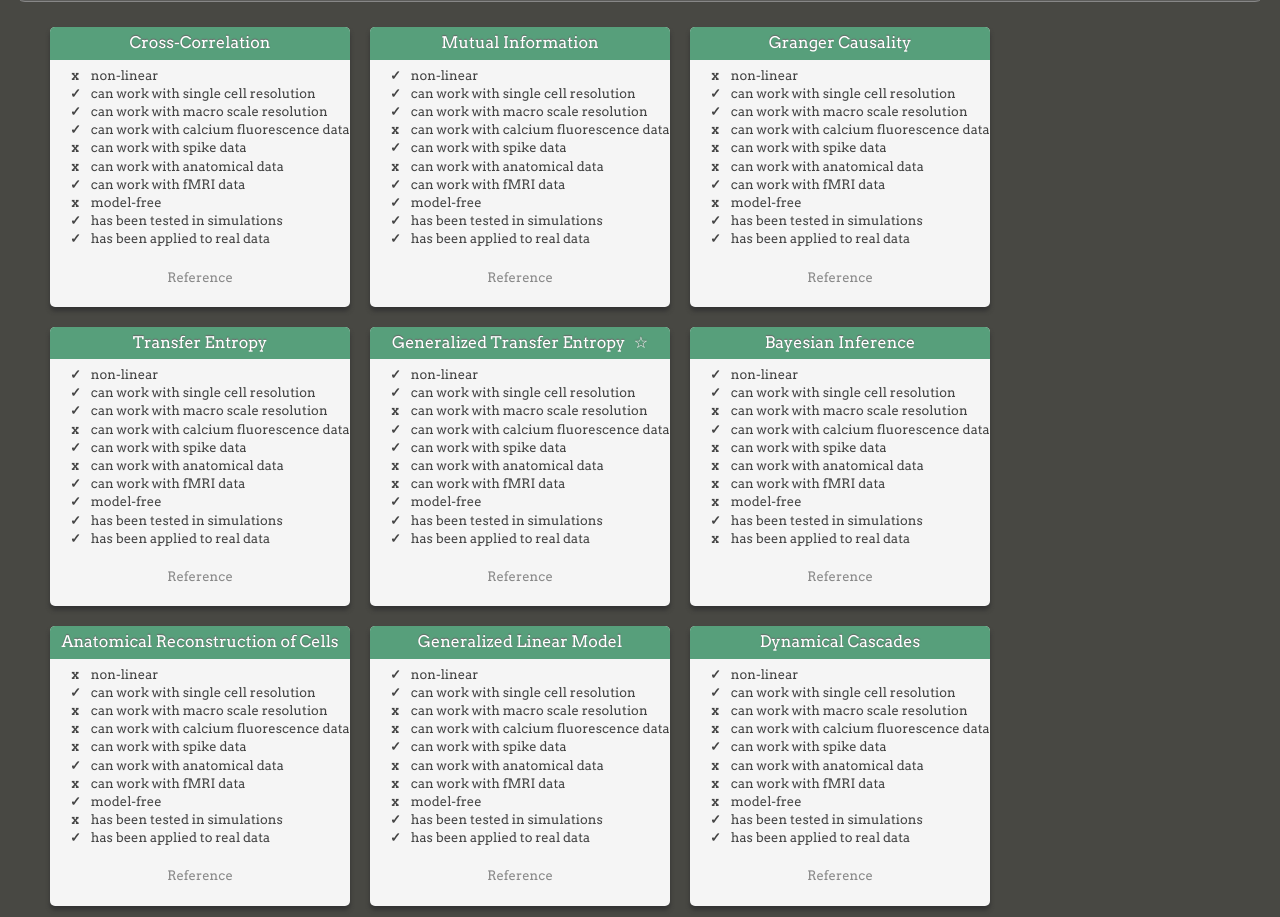
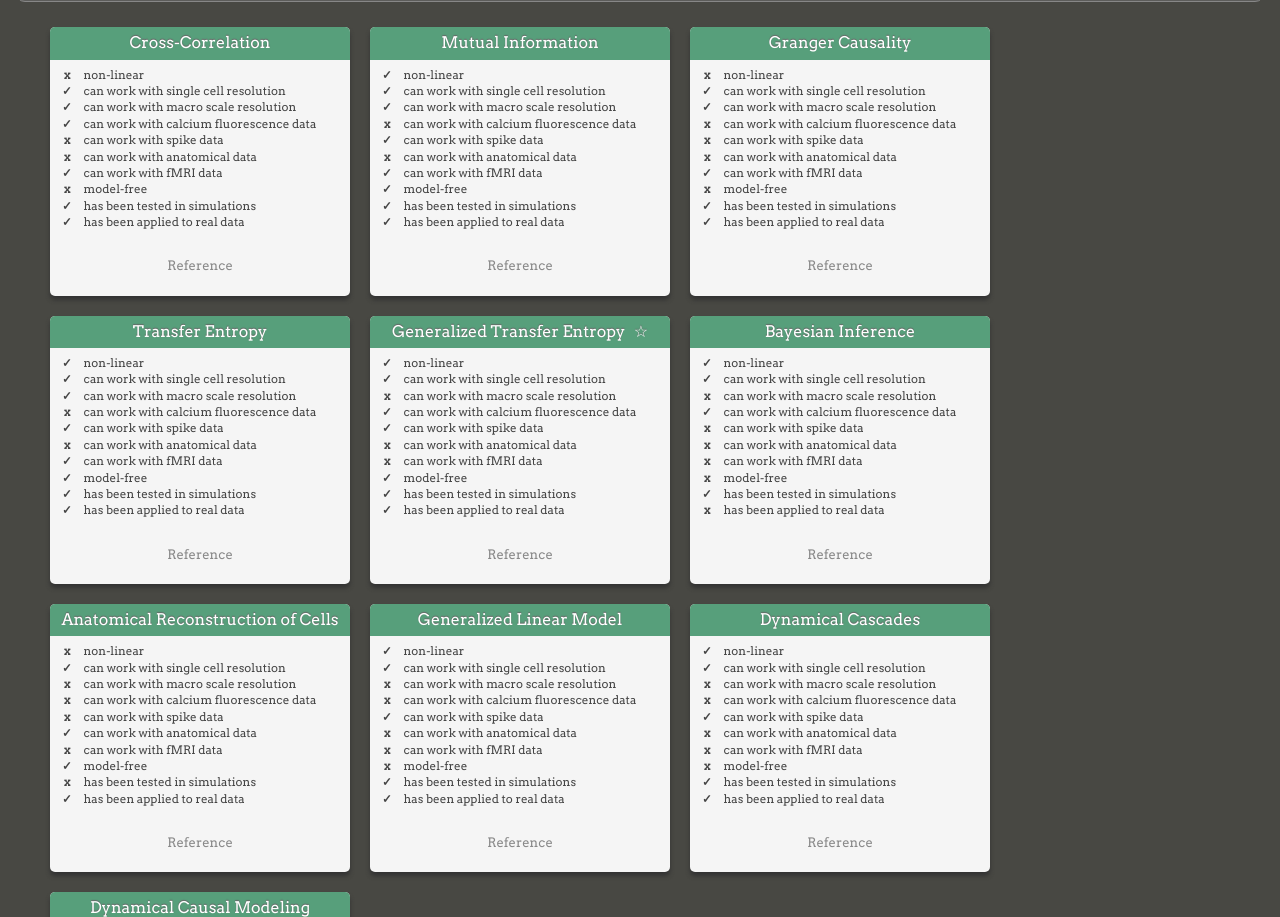
Before and after one commit to olavolav/ChooseReconstruction, a plain HTML site: page index.html in a window 1280 px wide. Shown: the part 796-1713 px from the top of the page. Drawn offline with nearby package versions, Linux system fonts and the light colour scheme.

Commit message:
Bugfix: Methods properties could reach end of box.

```diff
--- a/choice_tree.css
+++ b/choice_tree.css
@@ -140,40 +140,29 @@ header p {
 }
 
 .filter-btn-neutral-inactive, .filter-btn-yes-inactive, .filter-btn-no-inactive {
-  /*margin-top: 0px;
-    margin-bottom: 2px;*/
   box-shadow: #444444 0px 2px;
   background-color: #cccccc;
 }
 
 .filter-btn-neutral-active, .filter-btn-yes-active, .filter-btn-no-active {
-/*  margin-top: 2px;
-  margin-bottom: 0px; */
   box-shadow: #555 0px -2px;
   color: white;
 }
 
 .filter-btn-neutral-active {
-/*  margin-top: 2px;*/
   background-color: #444444;
 }
 
 .filter-btn-yes-active {
-/*  margin-top: 2px;*/
   background-color: #579f7b;
   text-shadow: 0 -1px 1px #468063;
 }
 
 .filter-btn-no-active {
-/*  margin-top: 2px;*/
   background-color: #f45540;
   text-shadow: 0 -1px 1px #c0493a;
 }
 
-/*.filter .name {
-  position: relative;
-  top: 2px;
-}*/
 
 #filterstats {
   clear: both;
@@ -224,8 +213,8 @@ header p {
 }
 
 .rec_method ul {
-  padding-left: 20px;
-  padding-top: 7px;
+  padding: 7px;
+  font-size: 90%;
 }
 
 .method_active {
@@ -243,12 +232,12 @@ header p {
 .properties .properties-value {
   display: inline-block;
   font-weight: bold;
-  width: 10px;
+  width: 20px;
   text-align: center;
 }
 
 .properties .properties-name {
-  padding-left: 8px;
+  padding-left: 4px;
 }
 
 .references {
```
